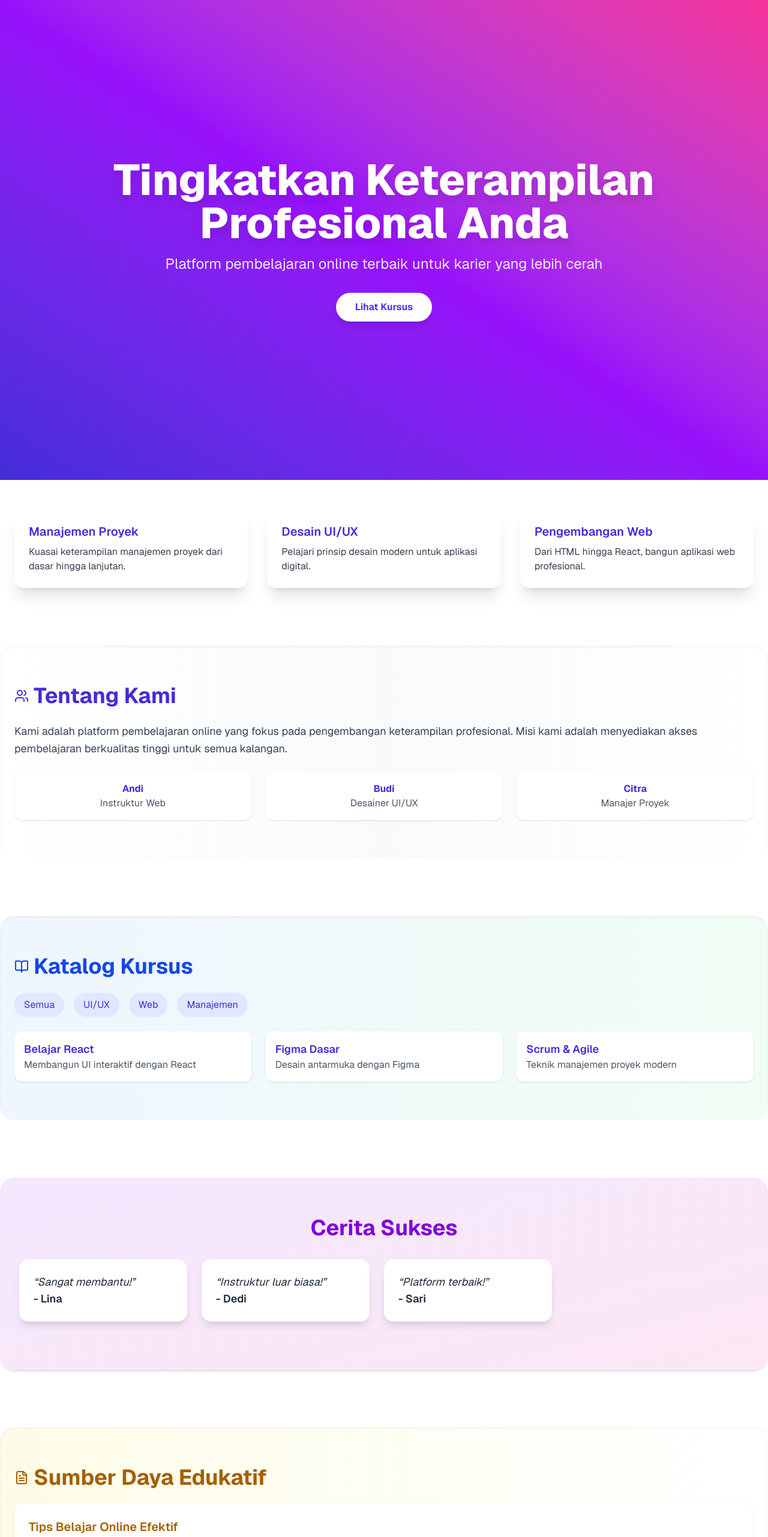
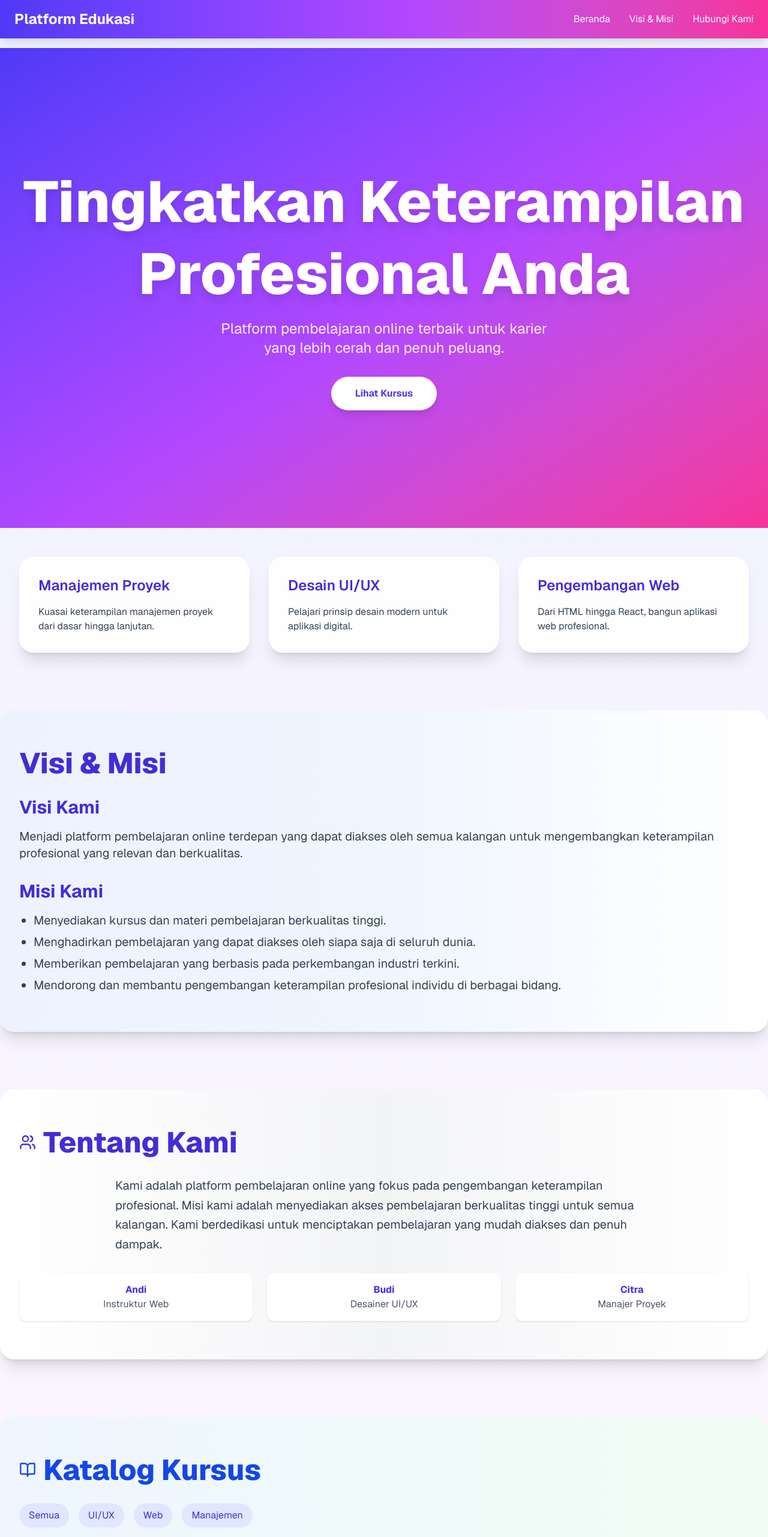
Before and after one commit to FirgiawanRistanto/company-profile, a Next.js app: page / in a window 1280 px wide. Shown: the top 2562 px of the page at 60% size. Built offline with nearby package versions, Linux system fonts and the light colour scheme.

Commit message:
first commit

```diff
--- a/app/page.tsx
+++ b/app/page.tsx
@@ -1,4 +1,5 @@
-// Struktur Website Company Profile - Platform Pembelajaran Online
+"use client";
+import React from "react";
 
 import { Briefcase, Users, BookOpen, FileText } from "lucide-react";
 import TeamShowcase from "./components/TeamShowcase";
@@ -6,79 +7,147 @@ import CourseFilter from "./components/CourseFilter";
 import CourseList from "./components/CourseList";
 import BlogList from "./components/BlogList";
 import { motion } from "framer-motion";
-import React from "react";
 
 function UserAuth() {
   return (
-    <motion.div whileHover={{ scale: 1.03 }} className="p-6 bg-white/80 backdrop-blur-md rounded-2xl shadow-xl hover:shadow-2xl transition duration-300">
-      <h3 className="font-semibold text-xl text-indigo-800 mb-2 flex items-center gap-2">
-        <Briefcase className="w-5 h-5" /> User Authentication
+    <motion.div
+      whileHover={{ scale: 1.05 }}
+      className="p-8 bg-white/80 backdrop-blur-md rounded-3xl shadow-2xl hover:shadow-3xl transition duration-300 transform"
+    >
+      <h3 className="font-semibold text-2xl text-indigo-800 mb-4 flex items-center gap-3">
+        <Briefcase className="w-7 h-7" /> User Authentication
       </h3>
-      <p className="text-gray-700">Manage user login, registration, and authentication securely.</p>
+      <p className="text-gray-700 text-lg">Manage user login, registration, and authentication securely.</p>
     </motion.div>
   );
 }
 
 export default function WebsiteStructure() {
   return (
-    <div className="space-y-24 font-sans text-gray-900">
+    <div className="space-y-24 font-sans text-gray-900 bg-gradient-to-b from-indigo-50 via-purple-50 to-pink-50">
+      {/* Navbar */}
+      <nav className="fixed top-0 left-0 right-0 bg-gradient-to-r from-indigo-600 via-purple-500 to-pink-500 text-white shadow-lg z-50">
+        <div className="max-w-7xl mx-auto px-6 py-4 flex justify-between items-center">
+          <a href="#beranda" className="text-2xl font-bold">Platform Edukasi</a>
+          <div className="space-x-8 flex">
+            <a href="#beranda" className="hover:text-indigo-200 transition duration-300">Beranda</a>
+            <a href="#visi-misi" className="hover:text-indigo-200 transition duration-300">Visi & Misi</a>
+            <a href="#kontak" className="hover:text-indigo-200 transition duration-300">Hubungi Kami</a>
+          </div>
+        </div>
+      </nav>
+
       {/* Scroll Progress Bar */}
       <motion.div
-        className="fixed top-0 left-0 right-0 h-1 bg-indigo-500 z-50"
+        className="fixed top-0 left-0 right-0 h-1 bg-gradient-to-r from-indigo-500 to-pink-500 z-50"
         style={{ scaleX: useScrollProgress() }}
       />
 
       {/* Halaman Beranda */}
-      <section id="beranda" className="space-y-12">
-        <div className="hero min-h-screen bg-gradient-to-tr from-indigo-700 via-purple-600 to-pink-500 text-white flex flex-col justify-center items-center text-center px-6 py-16">
-          <h1 className="text-5xl md:text-7xl font-extrabold animate-fade-in drop-shadow-xl">Tingkatkan Keterampilan Profesional Anda</h1>
-          <p className="mt-4 text-xl md:text-2xl text-white/90">Platform pembelajaran online terbaik untuk karier yang lebih cerah</p>
-          <button className="mt-8 bg-white text-indigo-600 font-bold py-3 px-8 rounded-full hover:bg-indigo-100 transition duration-300 shadow-lg hover:scale-105">Lihat Kursus</button>
+      <section id="beranda" className="space-y-12 pt-20">
+        <div className="hero min-h-screen bg-gradient-to-br from-indigo-600 via-purple-500 to-pink-500 text-white flex flex-col justify-center items-center text-center px-8 py-20">
+          <h1 className="text-6xl md:text-8xl font-extrabold animate-fade-in drop-shadow-xl leading-tight">
+            Tingkatkan Keterampilan Profesional Anda
+          </h1>
+          <p className="mt-4 text-xl md:text-2xl text-white/90 max-w-xl">
+            Platform pembelajaran online terbaik untuk karier yang lebih cerah dan penuh peluang.
+          </p>
+          <button className="mt-8 bg-white text-indigo-600 font-bold py-4 px-10 rounded-full hover:bg-indigo-100 transition duration-300 shadow-lg hover:scale-110">
+            Lihat Kursus
+          </button>
         </div>
-        <div className="grid md:grid-cols-3 gap-8 px-6 animate-fade-up">
+        <div className="grid md:grid-cols-3 gap-8 px-8 animate-fade-up">
           <CourseHighlight />
         </div>
       </section>
 
+      {/* Visi & Misi */}
+      <section id="visi-misi" className="px-8 py-16 bg-gradient-to-r from-indigo-50 via-blue-50 to-white rounded-3xl shadow-xl animate-fade-up">
+        <h2 className="text-5xl font-extrabold mb-8 text-indigo-700">Visi & Misi</h2>
+        <div className="space-y-8">
+          <div className="space-y-4">
+            <h3 className="text-3xl font-bold text-indigo-700">Visi Kami</h3>
+            <p className="text-xl text-gray-700">
+              Menjadi platform pembelajaran online terdepan yang dapat diakses oleh semua kalangan untuk mengembangkan
+              keterampilan profesional yang relevan dan berkualitas.
+            </p>
+          </div>
+          <div className="space-y-4">
+            <h3 className="text-3xl font-bold text-indigo-700">Misi Kami</h3>
+            <ul className="list-disc pl-6 text-xl text-gray-700 space-y-2">
+              <li>Menyediakan kursus dan materi pembelajaran berkualitas tinggi.</li>
+              <li>Menghadirkan pembelajaran yang dapat diakses oleh siapa saja di seluruh dunia.</li>
+              <li>Memberikan pembelajaran yang berbasis pada perkembangan industri terkini.</li>
+              <li>Mendorong dan membantu pengembangan keterampilan profesional individu di berbagai bidang.</li>
+            </ul>
+          </div>
+        </div>
+      </section>
+
       {/* Tentang Kami */}
-      <section id="tentang" className="px-6 py-16 bg-gradient-to-r from-white via-gray-50 to-white rounded-3xl shadow-inner animate-fade-up">
-        <h2 className="text-4xl font-bold mb-6 text-indigo-700 flex items-center gap-2"><Users className="w-6 h-6" /> Tentang Kami</h2>
-        <p className="mb-6 text-lg text-gray-700 leading-relaxed">Kami adalah platform pembelajaran online yang fokus pada pengembangan keterampilan profesional. Misi kami adalah menyediakan akses pembelajaran berkualitas tinggi untuk semua kalangan.</p>
+      <section
+        id="tentang"
+        className="px-8 py-16 bg-gradient-to-r from-white via-gray-100 to-white rounded-3xl shadow-xl animate-fade-up"
+      >
+        <h2 className="text-5xl font-extrabold mb-8 text-indigo-700 flex items-center gap-3">
+          <Users className="w-7 h-7" /> Tentang Kami
+        </h2>
+        <p className="mb-8 text-xl text-gray-700 leading-relaxed max-w-4xl mx-auto">
+          Kami adalah platform pembelajaran online yang fokus pada pengembangan keterampilan profesional. Misi kami adalah menyediakan akses pembelajaran berkualitas tinggi untuk semua kalangan. Kami berdedikasi untuk menciptakan pembelajaran yang mudah diakses dan penuh dampak.
+        </p>
         <TeamShowcase />
       </section>
 
       {/* Katalog Kursus */}
-      <section id="kursus" className="px-6 py-16 bg-gradient-to-r from-blue-50 to-green-50 rounded-3xl shadow-inner animate-fade-up">
-        <h2 className="text-4xl font-bold mb-6 text-blue-700 flex items-center gap-2"><BookOpen className="w-6 h-6" /> Katalog Kursus</h2>
+      <section
+        id="kursus"
+        className="px-8 py-16 bg-gradient-to-r from-blue-50 to-green-50 rounded-3xl shadow-xl animate-fade-up"
+      >
+        <h2 className="text-5xl font-extrabold mb-8 text-blue-700 flex items-center gap-3">
+          <BookOpen className="w-7 h-7" /> Katalog Kursus
+        </h2>
         <CourseFilter />
         <CourseList />
       </section>
 
       {/* Testimonial */}
-      <section id="testimoni" className="bg-gradient-to-br from-purple-100 to-pink-100 px-6 py-16 rounded-3xl animate-fade-up shadow-md">
-        <h2 className="text-4xl font-bold mb-8 text-center text-purple-700">Cerita Sukses</h2>
+      <section
+        id="testimoni"
+        className="bg-gradient-to-br from-purple-100 to-pink-100 px-8 py-16 rounded-3xl animate-fade-up shadow-xl"
+      >
+        <h2 className="text-5xl font-extrabold mb-8 text-center text-purple-700">
+          Cerita Sukses
+        </h2>
         <TestimonialCarousel />
       </section>
 
       {/* Blog & Sumber Daya */}
-      <section id="blog" className="px-6 py-16 bg-gradient-to-r from-yellow-50 to-white rounded-3xl shadow-inner animate-fade-up">
-        <h2 className="text-4xl font-bold mb-6 text-yellow-700 flex items-center gap-2"><FileText className="w-6 h-6" /> Sumber Daya Edukatif</h2>
+      <section
+        id="blog"
+        className="px-8 py-16 bg-gradient-to-r from-yellow-50 to-white rounded-3xl shadow-xl animate-fade-up"
+      >
+        <h2 className="text-5xl font-extrabold mb-8 text-yellow-700 flex items-center gap-3">
+          <FileText className="w-7 h-7" /> Sumber Daya Edukatif
+        </h2>
         <BlogList />
       </section>
 
       {/* Kontak */}
-      <section id="kontak" className="px-6 py-16 bg-gradient-to-r from-blue-100 to-white rounded-3xl animate-fade-up shadow-lg">
-        <h2 className="text-4xl font-bold mb-6 text-blue-700">Hubungi Kami</h2>
+      <section
+        id="kontak"
+        className="px-8 py-16 bg-gradient-to-r from-blue-100 to-white rounded-3xl animate-fade-up shadow-xl"
+      >
+        <h2 className="text-5xl font-extrabold mb-8 text-blue-700">Hubungi Kami</h2>
         <UserAuth />
-        <div className="mt-6 text-lg text-gray-700 space-y-1">
-          <p>Email: <span className="font-medium">support@platformedukasi.id</span></p>
-          <p>Telepon: <span className="font-medium">+62 812-3456-7890</span></p>
+        <div className="mt-6 text-xl text-gray-700 space-y-2">
+          <p>Email: <span className="font-semibold">support@platformedukasi.id</span></p>
+          <p>Telepon: <span className="font-semibold">+62 812-3456-7890</span></p>
         </div>
       </section>
 
       {/* Footer */}
-      <footer className="bg-gradient-to-r from-gray-800 to-gray-900 text-white px-6 py-10 text-center animate-fade-up">
-        <p className="text-sm">&copy; 2025 Platform Pembelajaran Profesional. Semua hak dilindungi.</p>
+      <footer className="bg-gradient-to-r from-gray-800 to-gray-900 text-white px-8 py-12 text-center animate-fade-up">
+        <p className="text-lg">&copy; 2025 Platform Pembelajaran Profesional. Semua hak dilindungi.</p>
       </footer>
     </div>
   );
@@ -105,16 +174,25 @@ function useScrollProgress() {
 function CourseHighlight() {
   return (
     <>
-      <motion.div whileHover={{ scale: 1.05 }} className="p-6 bg-white/90 backdrop-blur-md rounded-2xl shadow-xl hover:shadow-2xl transition-transform hover:-translate-y-1">
-        <h3 className="font-semibold text-xl text-indigo-700 mb-2">Manajemen Proyek</h3>
+      <motion.div
+        whileHover={{ scale: 1.05 }}
+        className="p-8 bg-white/90 backdrop-blur-md rounded-3xl shadow-xl hover:shadow-2xl transition-transform hover:-translate-y-1"
+      >
+        <h3 className="font-semibold text-2xl text-indigo-700 mb-4">Manajemen Proyek</h3>
         <p className="text-gray-700">Kuasai keterampilan manajemen proyek dari dasar hingga lanjutan.</p>
       </motion.div>
-      <motion.div whileHover={{ scale: 1.05 }} className="p-6 bg-white/90 backdrop-blur-md rounded-2xl shadow-xl hover:shadow-2xl transition-transform hover:-translate-y-1">
-        <h3 className="font-semibold text-xl text-indigo-700 mb-2">Desain UI/UX</h3>
+      <motion.div
+        whileHover={{ scale: 1.05 }}
+        className="p-8 bg-white/90 backdrop-blur-md rounded-3xl shadow-xl hover:shadow-2xl transition-transform hover:-translate-y-1"
+      >
+        <h3 className="font-semibold text-2xl text-indigo-700 mb-4">Desain UI/UX</h3>
         <p className="text-gray-700">Pelajari prinsip desain modern untuk aplikasi digital.</p>
       </motion.div>
-      <motion.div whileHover={{ scale: 1.05 }} className="p-6 bg-white/90 backdrop-blur-md rounded-2xl shadow-xl hover:shadow-2xl transition-transform hover:-translate-y-1">
-        <h3 className="font-semibold text-xl text-indigo-700 mb-2">Pengembangan Web</h3>
+      <motion.div
+        whileHover={{ scale: 1.05 }}
+        className="p-8 bg-white/90 backdrop-blur-md rounded-3xl shadow-xl hover:shadow-2xl transition-transform hover:-translate-y-1"
+      >
+        <h3 className="font-semibold text-2xl text-indigo-700 mb-4">Pengembangan Web</h3>
         <p className="text-gray-700">Dari HTML hingga React, bangun aplikasi web profesional.</p>
       </motion.div>
     </>
@@ -123,10 +201,28 @@ function CourseHighlight() {
 
 function TestimonialCarousel() {
   return (
-    <div className="flex overflow-x-auto gap-6 scrollbar-hide pb-4 px-2">
-      <motion.div whileHover={{ scale: 1.05 }} className="min-w-[280px] bg-white p-6 rounded-2xl shadow-lg hover:shadow-2xl transition text-gray-800 text-lg italic">&ldquo;Sangat membantu!&rdquo; <br /><span className="not-italic font-semibold">- Lina</span></motion.div>
-      <motion.div whileHover={{ scale: 1.05 }} className="min-w-[280px] bg-white p-6 rounded-2xl shadow-lg hover:shadow-2xl transition text-gray-800 text-lg italic">&ldquo;Instruktur luar biasa!&rdquo; <br /><span className="not-italic font-semibold">- Dedi</span></motion.div>
-      <motion.div whileHover={{ scale: 1.05 }} className="min-w-[280px] bg-white p-6 rounded-2xl shadow-lg hover:shadow-2xl transition text-gray-800 text-lg italic">&ldquo;Platform terbaik!&rdquo; <br /><span className="not-italic font-semibold">- Sari</span></motion.div>
+    <div className="flex overflow-x-auto gap-8 scrollbar-hide pb-6 px-4">
+      <motion.div
+        whileHover={{ scale: 1.05 }}
+        className="min-w-[320px] bg-white p-8 rounded-3xl shadow-xl hover:shadow-2xl transition text-gray-800 text-xl italic"
+      >
+        &ldquo;Sangat membantu!&rdquo; <br />
+        <span className="not-italic font-semibold">- Lina</span>
+      </motion.div>
+      <motion.div
+        whileHover={{ scale: 1.05 }}
+        className="min-w-[320px] bg-white p-8 rounded-3xl shadow-xl hover:shadow-2xl transition text-gray-800 text-xl italic"
+      >
+        &ldquo;Instruktur luar biasa!&rdquo; <br />
+        <span className="not-italic font-semibold">- Dedi</span>
+      </motion.div>
+      <motion.div
+        whileHover={{ scale: 1.05 }}
+        className="min-w-[320px] bg-white p-8 rounded-3xl shadow-xl hover:shadow-2xl transition text-gray-800 text-xl italic"
+      >
+        &ldquo;Platform terbaik!&rdquo; <br />
+        <span className="not-italic font-semibold">- Sari</span>
+      </motion.div>
     </div>
   );
 }
--- a/package.json
+++ b/package.json
@@ -9,13 +9,15 @@
     "lint": "next lint"
   },
   "dependencies": {
+    "@hookform/resolvers": "^5.0.1",
     "@tailwindcss/typography": "^0.5.16",
     "framer-motion": "^12.10.1",
     "lucide-react": "^0.508.0",
     "next": "15.3.2",
     "react": "^19.0.0",
     "react-dom": "^19.0.0",
-    "tailwind-scrollbar-hide": "^2.0.0"
+    "tailwind-scrollbar-hide": "^2.0.0",
+    "zod": "^3.24.4"
   },
   "devDependencies": {
     "@eslint/eslintrc": "^3",
```
Also changed, not shown: 1 other file (tests, documents, lock files or other folders).
